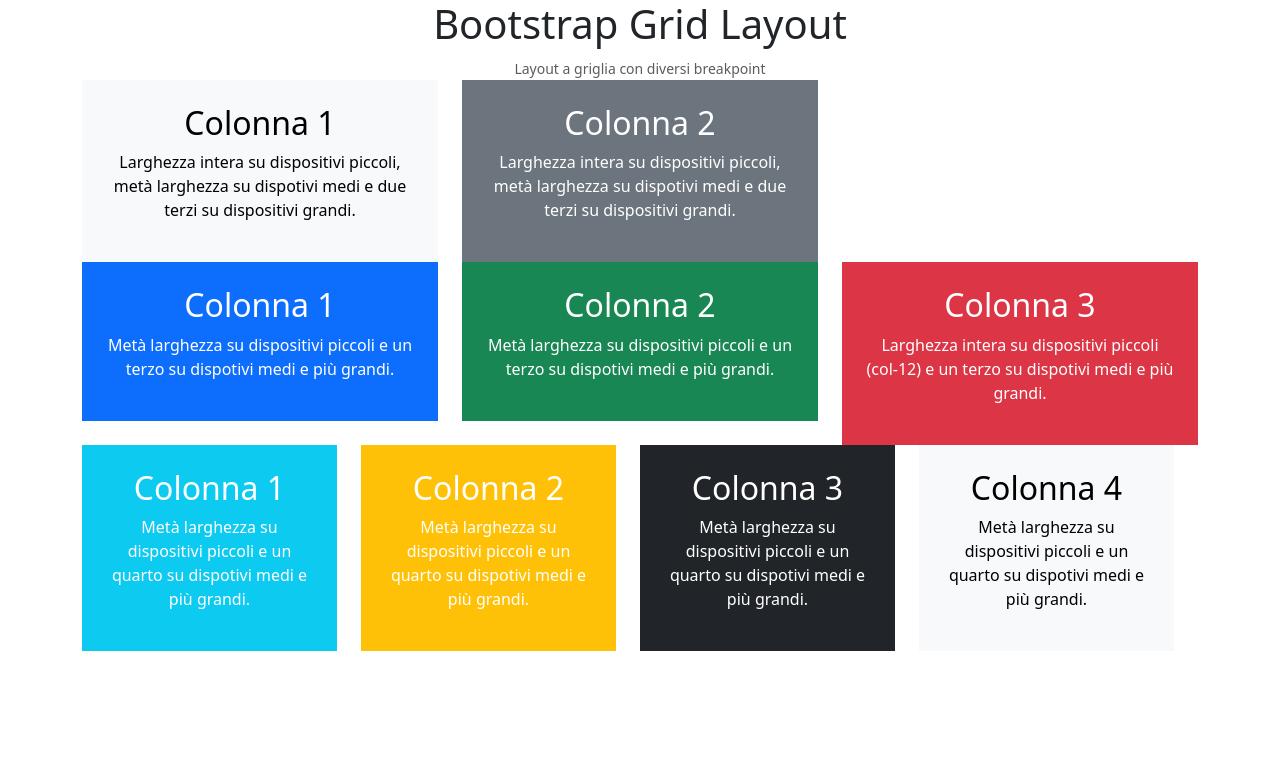
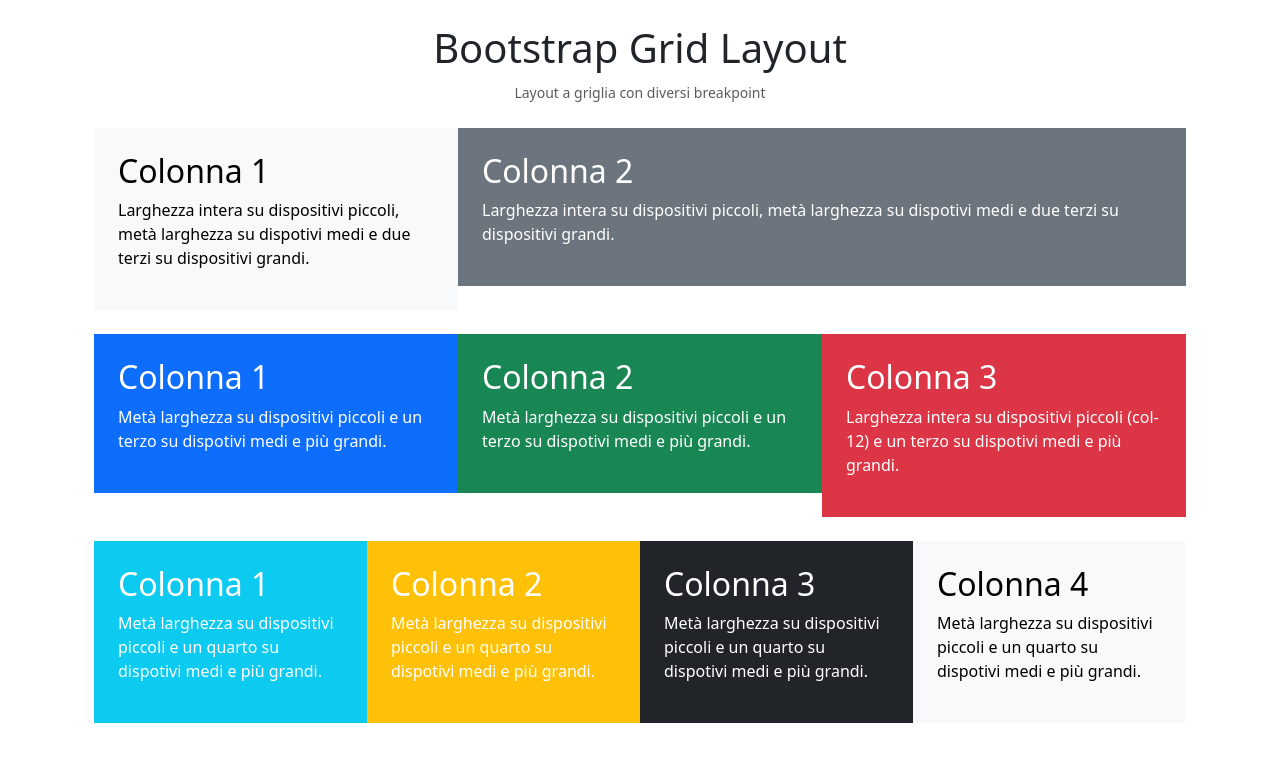
Before and after one commit to Lucia994/htmlcss-bootstrap-layout, a plain HTML site: page index.html in a window 1280 px wide. Drawn offline with nearby package versions, Linux system fonts and the light colour scheme.

Commit message:
Add my-4 to rows, gx-0 to cols, use text-start for text align

```diff
--- a/index.html
+++ b/index.html
@@ -10,78 +10,81 @@
 
 </head>
 <body>
-    <div class="container text-center" >
+
+    <div class="container p-4 text-center" >
+
+    <header>
         <h1>Bootstrap Grid Layout</h1>
-        <small class="text-body-secondary">Layout a griglia con diversi breakpoint </small>
+        <small class=" text-body-secondary">Layout a griglia con diversi breakpoint </small>
+    </header>
 
 
-       <!-- Fist row -->
+ <!-- Fist row -->
+  <main>
 
-        <div class="row">
+    <div class="row gx-0 my-4">
          <div class="col-sm-12 col-md-6 col-lg-4">
-         <div class="p-4 text-black bg-light">
+         <div class="p-4 text-black text-start bg-light">
             <p class="h2">Colonna 1</p>
             <p> Larghezza intera su dispositivi piccoli, metà larghezza su dispotivi medi e due terzi su dispositivi grandi.</p>
          </div>
          </div>
-        <div class="col-sm-12 col-md-6 col-lg-4">
-         <div class="p-4 text-white bg-secondary">
+        <div class="col-sm-12 col-md-6 col-lg-8">
+         <div class="p-4 text-white text-start bg-secondary">
             <p class="h2">Colonna 2</p>
             <p> Larghezza intera su dispositivi piccoli, metà larghezza su dispotivi medi e due terzi su dispositivi grandi.</p>
          </div>
          </div>
-        </div>
-        <!-- Second row -->
-    <div class="row">
+    </div>
+     <!-- Second row -->
+<div class="row gx-0 my-4">
     <div class="col-sm-6 col-md-4 col-lg-4">
-        <div class="p-4 text-white bg-primary">
+        <div class="p-4 text-white text-start bg-primary">
             <p class="h2">Colonna 1</p>
             <p> Metà larghezza su dispositivi piccoli e un terzo su dispotivi medi e più grandi.</p>
         </div>
     </div>
     <div class="col-sm-6 col-md-4 col-lg-4">
-        <div class="p-4 text-white bg-success">
+        <div class="p-4 text-white text-start bg-success">
             <p class="h2">Colonna 2</p>
             <p> Metà larghezza su dispositivi piccoli e un terzo su dispotivi medi e più grandi.</p>
         </div>
     </div>
     <div class="col-sm-12 col-md-4 col-lg-4">
-        <div class="p-4 text-white bg-danger">
+        <div class="p-4 text-white text-start bg-danger">
             <p class="h2">Colonna 3</p>
             <p> Larghezza intera su dispositivi piccoli (col-12) e un terzo su dispotivi medi e più grandi.</p>
         </div>
     </div>
-      <!-- Third row -->
-    <div class="row">
+</div>
+ <!-- Third row -->
+    <div class="row gx-0 my-4">
     <div class="col-sm-6 col-md-3 col-lg-3">
-         <div class="p-4 text-white bg-info">
+         <div class="p-4 text-white text-start  bg-info">
             <p class="h2">Colonna 1</p>
             <p>Metà larghezza su dispositivi piccoli e un quarto su dispotivi medi e più grandi.</p>
          </div>
     </div>
     <div class="col-sm-6 col-md-3 col-lg-3">
-    <div class="p-4 text-white bg-warning">
+    <div class="p-4 text-white text-start bg-warning">
             <p class="h2">Colonna 2</p>
             <p>Metà larghezza su dispositivi piccoli e un quarto su dispotivi medi e più grandi.</p>
     </div>
     </div>
     <div class="col-sm-6 col-md-3 col-lg-3">
-        <div class="p-4 text-white bg-dark">
+        <div class="p-4 text-white text-start bg-dark">
             <p class="h2">Colonna 3</p>
             <p>Metà larghezza su dispositivi piccoli e un quarto su dispotivi medi e più grandi.</p>
          </div>
     </div>
     <div class="col-sm-6 col-md-3 col-lg-3">
-        <div class="p-4 text-black bg-light">
+        <div class="p-4 text-black text-start bg-light">
             <p class="h2">Colonna 4</p>
             <p>Metà larghezza su dispositivi piccoli e un quarto su dispotivi medi e più grandi.</p>
         </div>
     </div>
   </div>
-
-
- </div>
-
-
+</main>
+</div>
 </body>
 </html>
```
